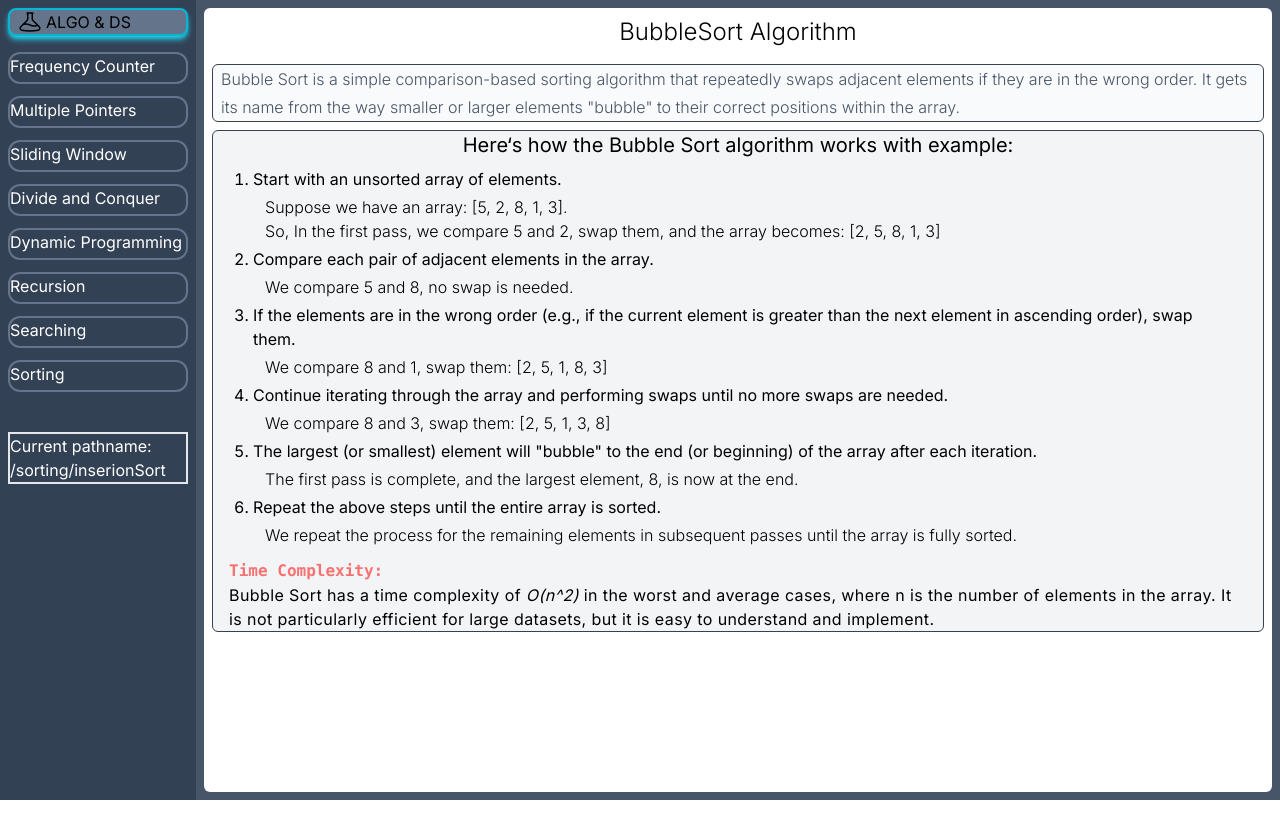
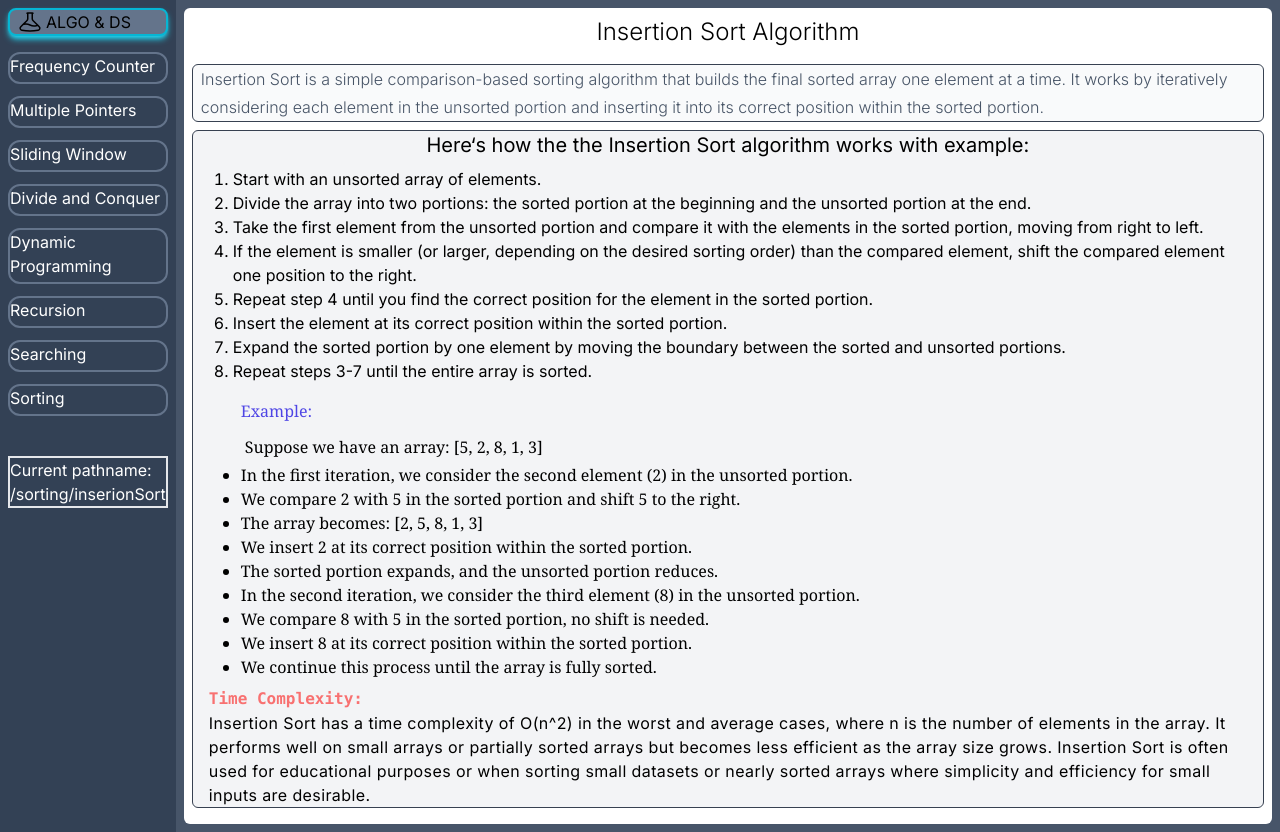
Before and after one commit to mehediasif/js-algorithms-and-data-structures, a Next.js app: page /sorting/inserionSort in a window 1280 px wide. Before the commit the page ends 800 px from the top, so only its background shows below. Built offline with nearby package versions, Linux system fonts and the light colour scheme.

Commit message:
insertion sort basic infor

```diff
--- a/src/app/sorting/inserionSort/page.js
+++ b/src/app/sorting/inserionSort/page.js
@@ -3,54 +3,106 @@
 import Layout from "../../../../components/Layout";
 import { Prism } from '@mantine/prism';
 
-export default function BubbleSort(){
+export default function InsertionSort(){
     return(<Layout>
-        <h1 className="text-2xl text-center font-light">BubbleSort Algorithm</h1>
+        <h1 className="text-2xl text-center font-light">Insertion Sort Algorithm</h1>
         <div className='cardForText'>
-        <h4 className="sortingItems">Bubble Sort is a simple comparison-based sorting algorithm that repeatedly swaps adjacent elements if they are in the wrong order. It gets its name from the way smaller or larger elements &quot;bubble&quot; to their correct positions within the array.</h4>
+        <h4 className="sortingItems">Insertion Sort is a simple comparison-based sorting algorithm that builds the final sorted array one element at a time. It works by iteratively considering each element in the unsorted portion and inserting it into its correct position within the sorted portion.</h4>
         </div>
 
         <div className="bg-gray-100 border rounded-md border-gray-700 mt-2 px-4 mb-2">
 
-        <h3 className="text-xl text-center">Here&lsquo;s how the Bubble Sort algorithm works with example:</h3>
+        <h3 className="text-xl text-center">Here&lsquo;s how the the Insertion Sort algorithm works with example:</h3>
         <ul className="list-decimal p-2 ml-4">
             <li><p>
             Start with an unsorted array of elements.
-            <p className="p-1 ml-2 font-light">Suppose we have an array: [5, 2, 8, 1, 3].<br />So, In the first pass, we compare 5 and 2, swap them, and the array becomes: [2, 5, 8, 1, 3]</p>
             </p></li>
 
             <li><p>
-            Compare each pair of adjacent elements in the array.
+            Divide the array into two portions: the sorted portion at the beginning and the unsorted portion at the end.
             </p>
-            <p className="p-1 ml-2 font-light">We compare 5 and 8, no swap is needed.</p>
             </li>
 
             <li><p>
-            If the elements are in the wrong order (e.g., if the current element is greater than the next element in ascending order), swap them.
+            Take the first element from the unsorted portion and compare it with the elements in the sorted portion, moving from right to left.
             </p>
-            <p className="p-1 ml-2 font-light">We compare 8 and 1, swap them: [2, 5, 1, 8, 3]</p>
             </li>
 
             <li><p>
-            Continue iterating through the array and performing swaps until no more swaps are needed.
+            If the element is smaller (or larger, depending on the desired sorting order) than the compared element, shift the compared element one position to the right.
             </p>
-            <p className="p-1 ml-2 font-light">We compare 8 and 3, swap them: [2, 5, 1, 3, 8]</p>
             </li>
 
             <li><p>
-            The largest (or smallest) element will &quot;bubble&quot; to the end (or beginning) of the array after each iteration.
+            Repeat step 4 until you find the correct position for the element in the sorted portion.
             </p>
-            <p className="p-1 ml-2 font-light">The first pass is complete, and the largest element, 8, is now at the end.</p>
             </li>
 
             <li><p>
-            Repeat the above steps until the entire array is sorted.
+            Insert the element at its correct position within the sorted portion.
             </p>
-            <p className="p-1 ml-2 font-light">We repeat the process for the remaining elements in subsequent passes until the array is fully sorted.</p>
+            </li>
+
+            <li><p>
+            Expand the sorted portion by one element by moving the boundary between the sorted and unsorted portions.
+            </p>
+            </li>
+
+            <li><p>
+            Repeat steps 3-7 until the entire array is sorted.
+            </p>
+            </li>
+        </ul>
+
+        <ul className="list-disc p-2 ml-4 text-start font-serif px-4">
+            <h4 className="mb-2 text-indigo-600">Example:</h4>
+            <p className="p-1">Suppose we have an array: [5, 2, 8, 1, 3]</p>
+            <li><p>
+            In the first iteration, we consider the second element (2) in the unsorted portion.
+            </p></li>
+
+            <li><p>
+            We compare 2 with 5 in the sorted portion and shift 5 to the right.
+            </p>
+            </li>
+
+            <li><p>
+            The array becomes: [2, 5, 8, 1, 3]
+            </p>
+            </li>
+
+            <li><p>
+            We insert 2 at its correct position within the sorted portion.
+            </p>
+            </li>
+
+            <li><p>
+            The sorted portion expands, and the unsorted portion reduces.
+            </p>
+            </li>
+
+            <li><p>
+            In the second iteration, we consider the third element (8) in the unsorted portion.
+            </p>
+            </li>
+
+            <li><p>
+            We compare 8 with 5 in the sorted portion, no shift is needed.
+            </p>
+            </li>
+
+            <li><p>
+            We insert 8 at its correct position within the sorted portion.
+            </p>
+            </li>
+
+            <li><p>
+            We continue this process until the array is fully sorted.
+            </p>
             </li>
         </ul>
         <h3 className="questionHighlight">Time Complexity:</h3>
-        <p className="tracking-wide">Bubble Sort has a time complexity of <i>O(n^2)</i> in the worst and average cases, where n is the number of elements in the array. It is not particularly efficient for large datasets, but it is easy to understand and implement.</p>
+        <p className="tracking-wide">Insertion Sort has a time complexity of O(n^2) in the worst and average cases, where n is the number of elements in the array. It performs well on small arrays or partially sorted arrays but becomes less efficient as the array size grows. Insertion Sort is often used for educational purposes or when sorting small datasets or nearly sorted arrays where simplicity and efficiency for small inputs are desirable.</p>
         </div>
         </Layout>)
 }
--- a/src/app/sorting/selectionSort/page.js
+++ b/src/app/sorting/selectionSort/page.js
@@ -3,54 +3,54 @@
 import Layout from "../../../../components/Layout";
 import { Prism } from '@mantine/prism';
 
-export default function BubbleSort(){
+export default function SelectionSort(){
     return(<Layout>
-        <h1 className="text-2xl text-center font-light">BubbleSort Algorithm</h1>
+        <h1 className="text-2xl text-center font-light">Selection Sort Algorithm</h1>
         <div className='cardForText'>
-        <h4 className="sortingItems">Bubble Sort is a simple comparison-based sorting algorithm that repeatedly swaps adjacent elements if they are in the wrong order. It gets its name from the way smaller or larger elements &quot;bubble&quot; to their correct positions within the array.</h4>
+        <h4 className="sortingItems">Selection Sort is another simple comparison-based sorting algorithm. It works by dividing the input array into two portions: the sorted portion at the beginning and the unsorted portion at the end. The algorithm repeatedly selects the smallest (or largest) element from the unsorted portion and places it at the end of the sorted portion.</h4>
         </div>
 
         <div className="bg-gray-100 border rounded-md border-gray-700 mt-2 px-4 mb-2">
 
-        <h3 className="text-xl text-center">Here&lsquo;s how the Bubble Sort algorithm works with example:</h3>
+        <h3 className="text-xl text-center">Here&lsquo;s how the Selection Sort algorithm works with example:</h3>
         <ul className="list-decimal p-2 ml-4">
             <li><p>
             Start with an unsorted array of elements.
-            <p className="p-1 ml-2 font-light">Suppose we have an array: [5, 2, 8, 1, 3].<br />So, In the first pass, we compare 5 and 2, swap them, and the array becomes: [2, 5, 8, 1, 3]</p>
+            <p className="p-1 ml-2 font-light">Suppose we have an array: [5, 2, 8, 1, 3]<br />So, In the first iteration, we find the smallest element, which is 1.</p>
             </p></li>
 
             <li><p>
-            Compare each pair of adjacent elements in the array.
+            Divide the array into two portions: the sorted portion and the unsorted portion.
             </p>
-            <p className="p-1 ml-2 font-light">We compare 5 and 8, no swap is needed.</p>
+            <p className="p-1 ml-2 font-light">We swap 1 with the first element, resulting in: [1, 2, 8, 5, 3]</p>
             </li>
 
             <li><p>
-            If the elements are in the wrong order (e.g., if the current element is greater than the next element in ascending order), swap them.
+            In each iteration, find the smallest (or largest) element from the unsorted portion.
             </p>
-            <p className="p-1 ml-2 font-light">We compare 8 and 1, swap them: [2, 5, 1, 8, 3]</p>
+            <p className="p-1 ml-2 font-light">The sorted portion expands, and the unsorted portion reduces.</p>
             </li>
 
             <li><p>
-            Continue iterating through the array and performing swaps until no more swaps are needed.
+            Swap the smallest (or largest) element with the first element of the unsorted portion.
             </p>
-            <p className="p-1 ml-2 font-light">We compare 8 and 3, swap them: [2, 5, 1, 3, 8]</p>
+            <p className="p-1 ml-2 font-light">In the second iteration, we find the smallest element from the remaining unsorted portion, which is 2.</p>
             </li>
 
             <li><p>
-            The largest (or smallest) element will &quot;bubble&quot; to the end (or beginning) of the array after each iteration.
+            Expand the sorted portion by one element by moving the boundary between the sorted and unsorted portions.
             </p>
-            <p className="p-1 ml-2 font-light">The first pass is complete, and the largest element, 8, is now at the end.</p>
+            <p className="p-1 ml-2 font-light">We swap 2 with the second element, resulting in: [1, 2, 8, 5, 3]</p>
             </li>
 
             <li><p>
-            Repeat the above steps until the entire array is sorted.
+            Repeat steps 3-5 until the entire array is sorted.
             </p>
-            <p className="p-1 ml-2 font-light">We repeat the process for the remaining elements in subsequent passes until the array is fully sorted.</p>
+            <p className="p-1 ml-2 font-light">We continue this process until the array is fully sorted.</p>
             </li>
         </ul>
         <h3 className="questionHighlight">Time Complexity:</h3>
-        <p className="tracking-wide">Bubble Sort has a time complexity of <i>O(n^2)</i> in the worst and average cases, where n is the number of elements in the array. It is not particularly efficient for large datasets, but it is easy to understand and implement.</p>
+        <p className="tracking-wide">Selection Sort has a time complexity of <i>O(n^2)</i> in the worst and average cases, where n is the number of elements in the array. Similar to Bubble Sort, it is not particularly efficient for large datasets. However, Selection Sort performs fewer swaps compared to Bubble Sort, which can be advantageous in scenarios where swapping elements is costly. Selection Sort is often used for educational purposes or when simplicity and minimal memory usage are more important than efficiency.</p>
         </div>
         </Layout>)
 }
```
